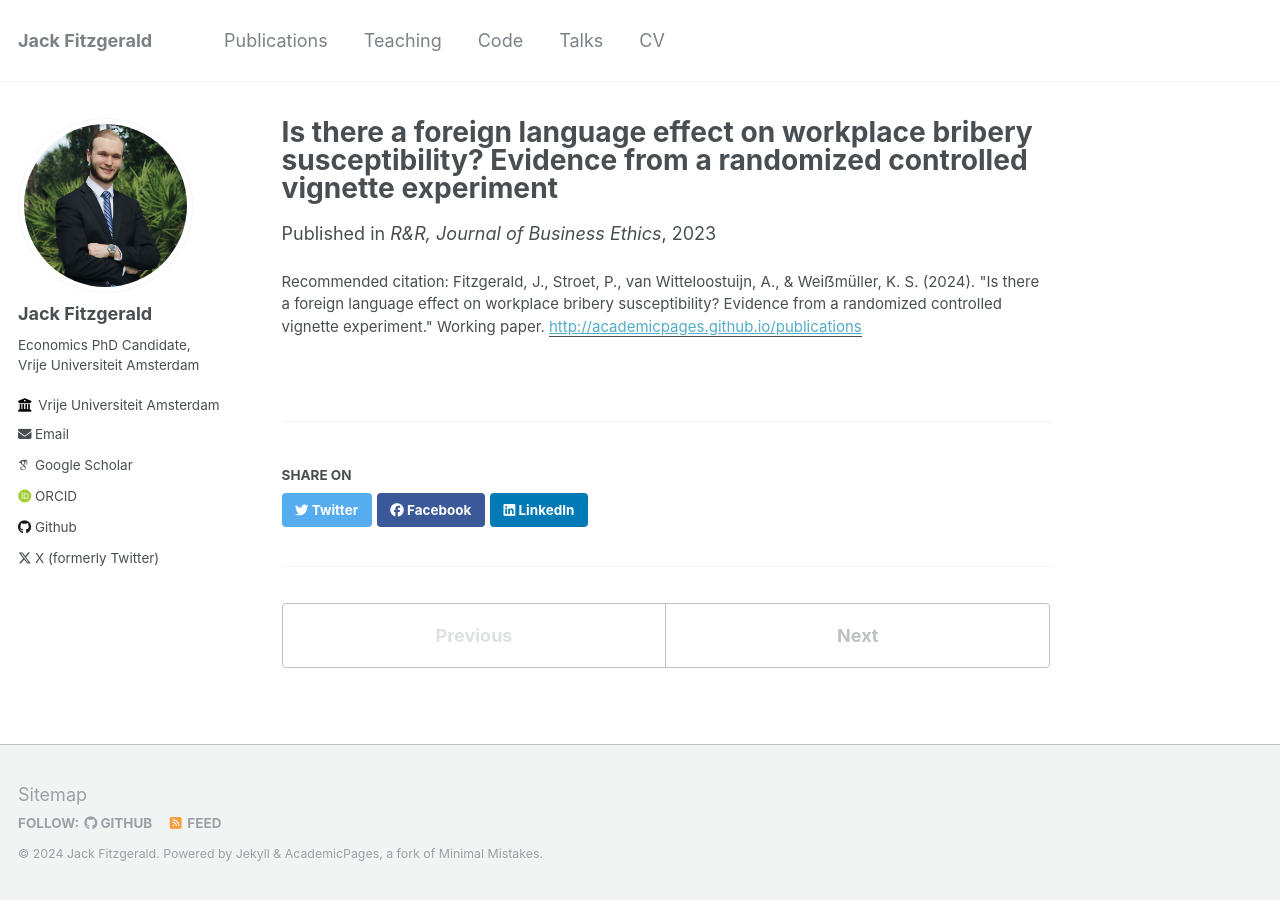
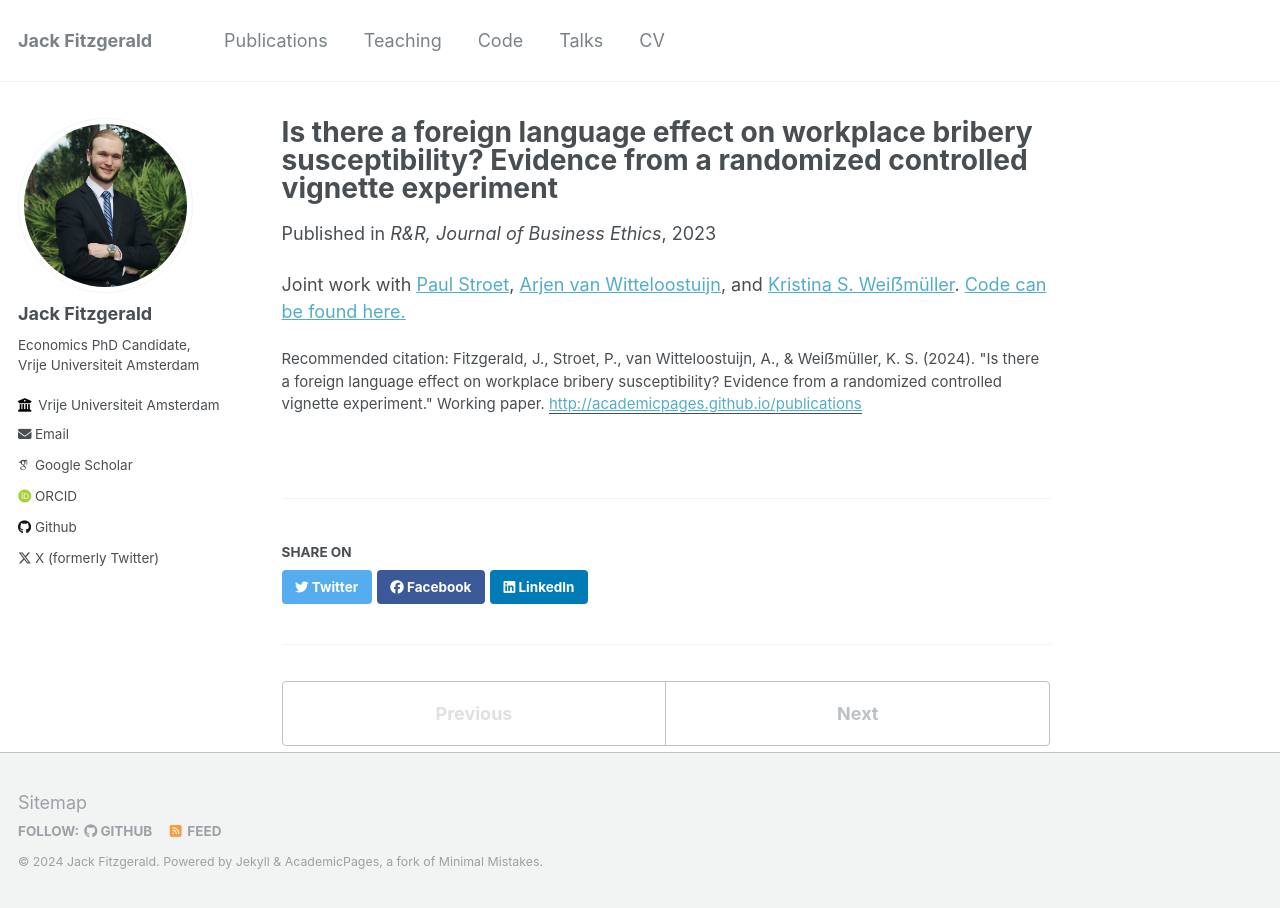
Before and after one commit to jack-fitzgerald/jack-fitzgerald.github.io, a Jekyll site: the page built from _publications/FLE-bribery.md, in a window 1280 px wide. Built offline with Jekyll 4.4.1, drawn with Linux system fonts in a browser that asks for light colours; some web fonts are replaced.

Commit message:
Update FLE-bribery.md

```diff
--- a/_publications/FLE-bribery.md
+++ b/_publications/FLE-bribery.md
@@ -7,3 +7,5 @@ venue: 'R&R, <i>Journal of Business Ethics</i>'
 paperurl: 'http://academicpages.github.io/publications'
 citation: 'Fitzgerald, J., Stroet, P., van Witteloostuijn, A., & Weiẞmüller, K. S. (2024). &quot;Is there a foreign language effect on workplace bribery susceptibility? Evidence from a randomized controlled vignette experiment.&quot; Working paper.'
 ---
+
+Joint work with [Paul Stroet]([url](https://paulstroet.netlify.app/)), [Arjen van Witteloostuijn]([url](https://research.vu.nl/en/persons/arjen-van-witteloostuijn)https://research.vu.nl/en/persons/arjen-van-witteloostuijn), and [Kristina S. Weiẞmüller]([url](https://www.ksweissmueller.com/)https://www.ksweissmueller.com/). [Code can be found here.](https://doi.org/10.17605/OSF.IO/Y3NQ7)
```
